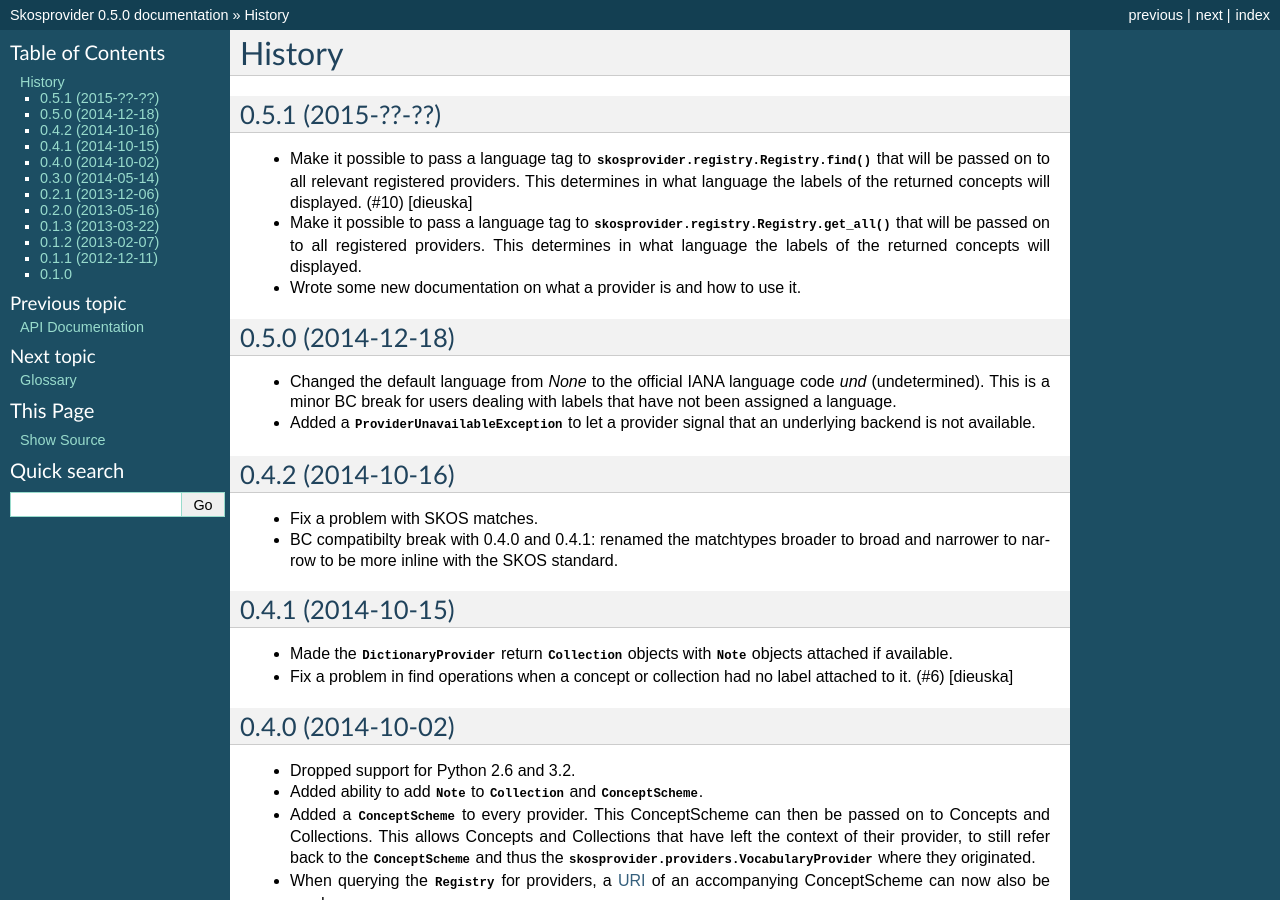
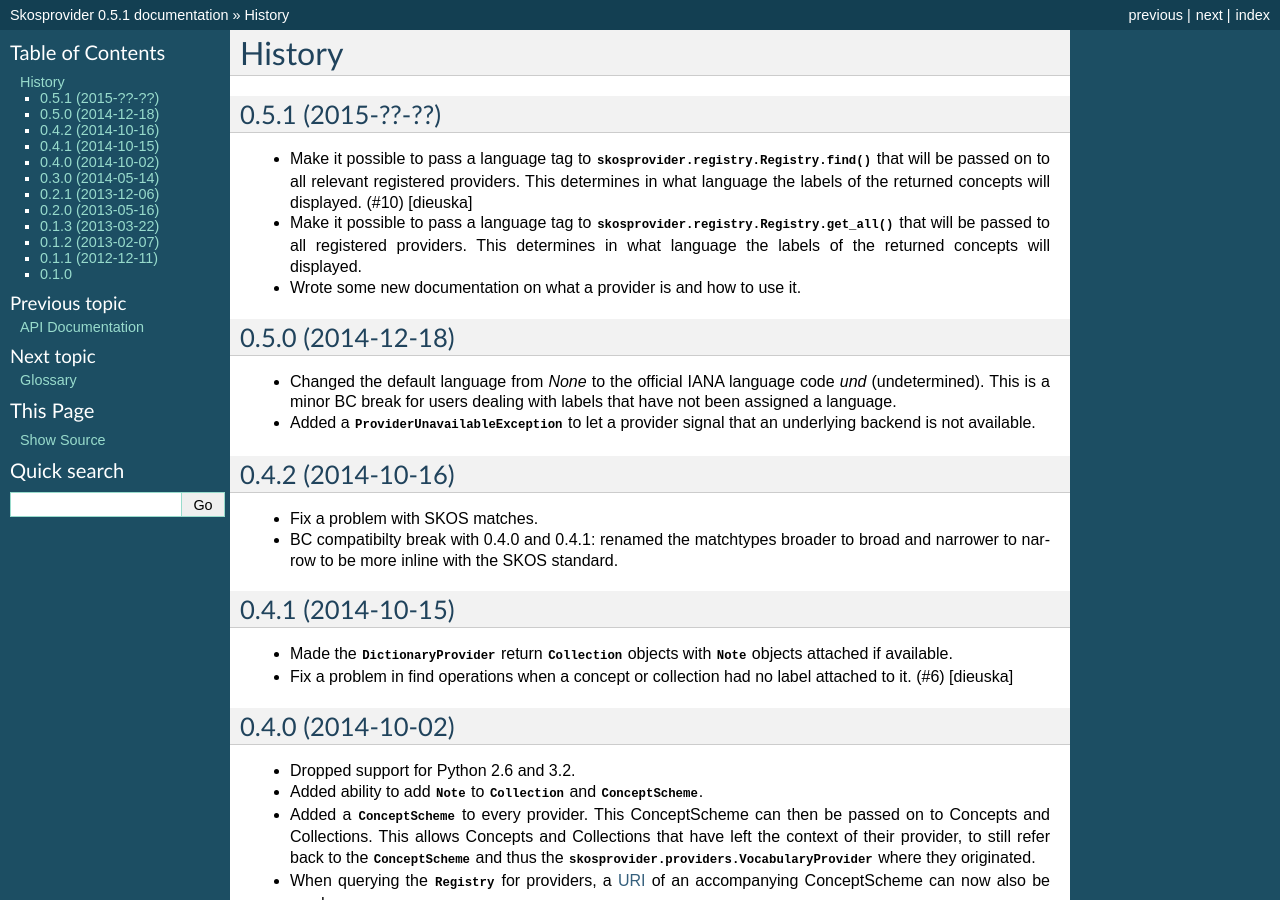
Before and after one commit to OnroerendErfgoed/skosprovider, a Sphinx documentation site: the page built from docs/changes.rst, in a window 1280 px wide and 900 px high. Built offline with Sphinx 7.4.7, drawn with Linux system fonts in a browser that asks for light colours; some of the changed text lies outside the part shown.

Commit message:
Several project related updates.

```diff
--- a/HISTORY.rst
+++ b/HISTORY.rst
@@ -6,7 +6,7 @@
   relevant registered providers. This determines in what language the
   labels of the returned concepts will displayed. (#10) [dieuska]
 - Make it possible to pass a language tag to
-  :meth:`skosprovider.registry.Registry.get_all` that will be passed on to all
+  :meth:`skosprovider.registry.Registry.get_all` that will be passed to all
   registered providers. This determines in what language the
   labels of the returned concepts will displayed.
 - Wrote some new documentation on what a provider is and how to use it.
--- a/docs/conf.py
+++ b/docs/conf.py
@@ -41,7 +41,7 @@
 
 # General information about the project.
 project = u'Skosprovider'
-copyright = u'2013-2014, Koen Van Daele'
+copyright = u'2012-2015, Koen Van Daele'
 
 # The version info for the project you're documenting, acts as replacement for
 # |version| and |release|, also used in various other places throughout the
@@ -50,7 +50,7 @@
 # The short X.Y version.
 version = '0.5'
 # The full version, including alpha/beta/rc tags.
-release = '0.5.0'
+release = '0.5.1'
 
 # The language for content autogenerated by Sphinx. Refer to documentation
 # for a list of supported languages.
```
Also changed, not shown: docs/intro.rst (+14 -10 lines), 1 other file.
